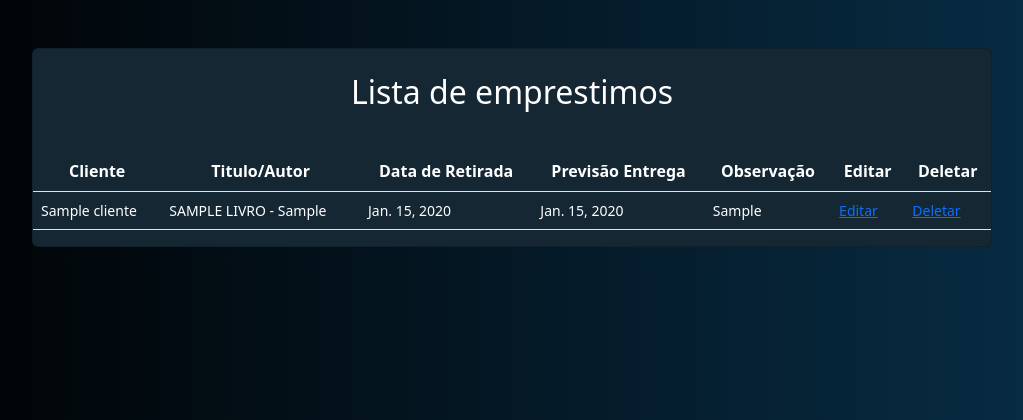
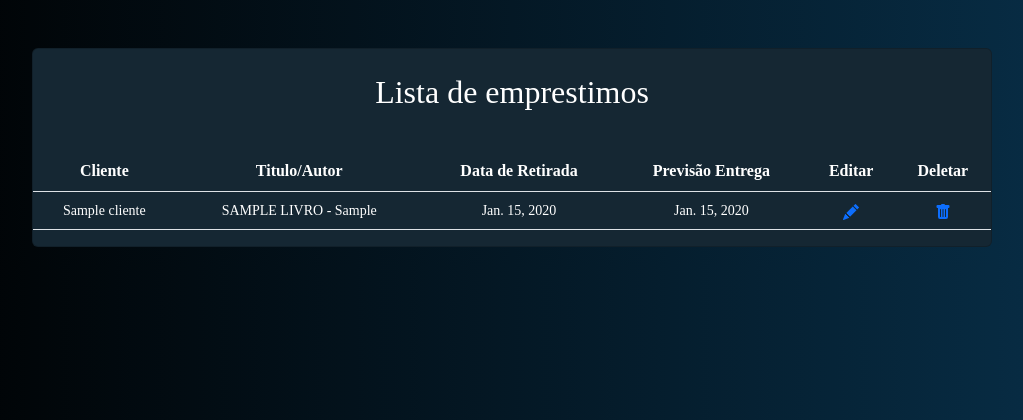
Before and after one commit to willsantos86/Acervo_livros, a Django app: page /visualizar/ in a window 1280 px wide. Shown: the top 420 px of the page, without its empty margins (128-1151 px from the left). Run offline with Django 3.2, Linux system fonts and the light colour scheme; tables that the repository leaves empty hold one stand-in row (values such as "Sample post"); some libraries are stand-ins or nearby versions.

Commit message:
estilizando as páginas cadastrar e visualizar.

```diff
--- a/cadastro/templates/editar.html
+++ b/cadastro/templates/editar.html
@@ -11,7 +11,7 @@
   <body style="background-color: rgb(255, 255, 255);">
 
       <main>
-        <h2 class="mt-3 mb-6" style="text-align: center;color: rgb(20, 90, 50);">Editar</h2>
+        <h2 class="mt-3 mb-6" style="text-align: center;color: rgb(20, 90, 50); font-family:'Times New Roman', Times, serif;">Editar</h2>
         <!-- <p class="col-11 m-auto" style="color: rgb(20, 90, 50);">
           Envie uma mensagem através do Formulário abaixo ou ligue para o telefone {{ telefone }}
           e fale com o responsável {{ responsavel|upper }}.
--- a/cadastro/templates/visualizar.html
+++ b/cadastro/templates/visualizar.html
@@ -10,29 +10,33 @@
   </head>
   <body style="background-image: linear-gradient(to right, black , rgb(8, 48, 74));">
     <div class="card w-75 mb-3 mt-5 m-auto" style="background: rgb(21,39,51);color: white;">
-        <h2 class="pt-4" style="text-align: center;">Lista de emprestimos</h2>
+        <h2 class="pt-4" style="text-align: center; font-family:'Times New Roman', Times, serif;">Lista de emprestimos</h2>
         <div class="card-body m-auto" style="color: white;"></div>
             <div class="table-responsive" style="color: white;">
                 <table class="table" style="color: white;">
-                    <tr style="text-align: center;color: white;">
+                    <tr style="text-align: center;color: white; font-family:'Times New Roman', Times, serif;">
                         <th>Cliente</th>
                         <th>Titulo/Autor</th>
                         <th>Data de Retirada</th>
                         <th>Previsão Entrega</th>
-                        <th>Observação</th>
+                        <!-- <th>Observação</th> -->
                         <th>Editar</th>
                         <th>Deletar</th>
 
                     </tr>
                     {% for emprestimo in lista_emprestimos %}
-                    <tr style="font-size: 14px;">
+                    <tr style="font-size: 14px; text-align: center; font-family:'Times New Roman', Times, serif;">
                         <td>{{ emprestimo.cliente }}</td>
                         <td>{{ emprestimo.livro }}</td>
                         <td>{{ emprestimo.data_retirada }}</td>
                         <td>{{ emprestimo.data_entrega_prevista }}</td>
-                        <td>{{ emprestimo.observacao }}</td>
-                        <td><a href="{% url 'editar' emprestimo.id %}">Editar</a></td>
-                        <td><a href="{% url 'deletar' emprestimo.id %}">Deletar</a></td>
+                       <!--  <td>{{ emprestimo.observacao }}</td> -->
+                        <td><a href="{% url 'editar' emprestimo.id %}"><svg xmlns="http://www.w3.org/2000/svg" width="16" height="16" fill="currentColor" class="bi bi-pencil-fill" viewBox="0 0 16 16">
+                            <path d="M12.854.146a.5.5 0 0 0-.707 0L10.5 1.793 14.207 5.5l1.647-1.646a.5.5 0 0 0 0-.708l-3-3zm.646 6.061L9.793 2.5 3.293 9H3.5a.5.5 0 0 1 .5.5v.5h.5a.5.5 0 0 1 .5.5v.5h.5a.5.5 0 0 1 .5.5v.5h.5a.5.5 0 0 1 .5.5v.207l6.5-6.5zm-7.468 7.468A.5.5 0 0 1 6 13.5V13h-.5a.5.5 0 0 1-.5-.5V12h-.5a.5.5 0 0 1-.5-.5V11h-.5a.5.5 0 0 1-.5-.5V10h-.5a.499.499 0 0 1-.175-.032l-.179.178a.5.5 0 0 0-.11.168l-2 5a.5.5 0 0 0 .65.65l5-2a.5.5 0 0 0 .168-.11l.178-.178z"/>
+                          </svg></a></td>
+                        <td><a href="{% url 'deletar' emprestimo.id %}"><svg xmlns="http://www.w3.org/2000/svg" width="16" height="16" fill="currentColor" class="bi bi-trash-fill" viewBox="0 0 16 16">
+                            <path d="M2.5 1a1 1 0 0 0-1 1v1a1 1 0 0 0 1 1H3v9a2 2 0 0 0 2 2h6a2 2 0 0 0 2-2V4h.5a1 1 0 0 0 1-1V2a1 1 0 0 0-1-1H10a1 1 0 0 0-1-1H7a1 1 0 0 0-1 1H2.5zm3 4a.5.5 0 0 1 .5.5v7a.5.5 0 0 1-1 0v-7a.5.5 0 0 1 .5-.5zM8 5a.5.5 0 0 1 .5.5v7a.5.5 0 0 1-1 0v-7A.5.5 0 0 1 8 5zm3 .5v7a.5.5 0 0 1-1 0v-7a.5.5 0 0 1 1 0z"/>
+                          </svg></a></td>
                     </tr>
                     {% endfor %}
                 </table>
```
Also changed, not shown: cadastro/templates/emprestimo.html (+4 -4 lines).
